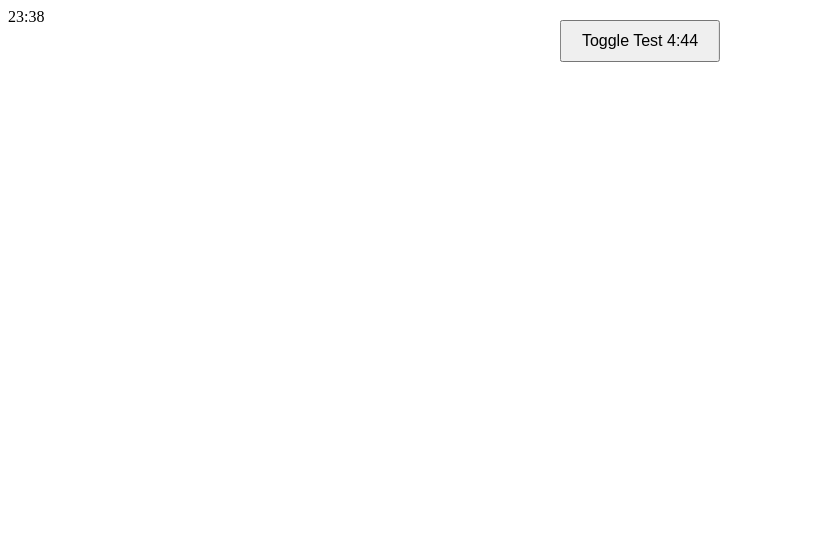
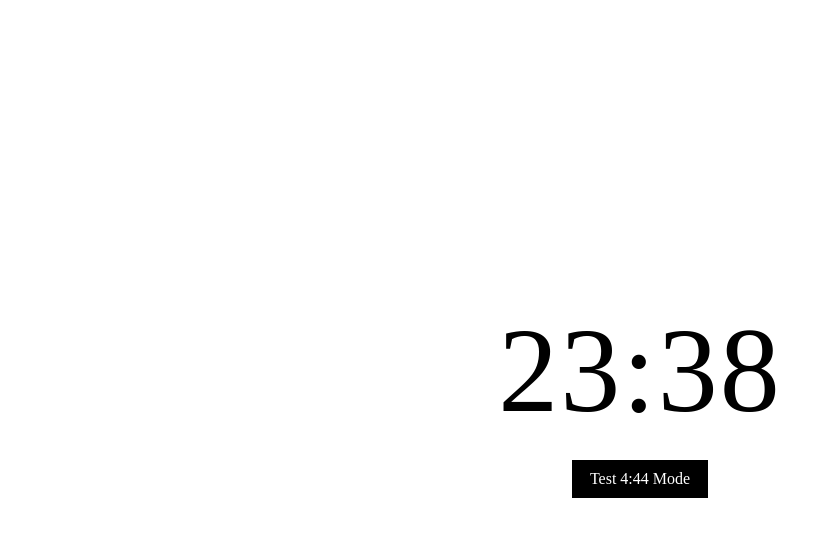
Before and after one commit to vzuccs16-dotcom/Idk, a plain HTML site: page index.html in a window 1280 px wide. Shown: the whole page, without its empty margins (0-831 px from the left). Drawn offline with Linux system fonts and the light colour scheme; a web font is replaced by a local one.

Commit message:
Update index.html

```diff
--- a/index.html
+++ b/index.html
@@ -3,85 +3,92 @@
 <head>
 <meta charset="UTF-8">
 <meta name="viewport" content="width=device-width, initial-scale=1.0">
-<title>4:44 Clock</title>
-<style>
+<title>Clock</title>
+
+<!-- Larish Neue -->
 <link href="https://fonts.cdnfonts.com/css/larish-neue" rel="stylesheet">
 
-
+<style>
   body {
     margin: 0;
-        height: 100vh;
     display: flex;
     justify-content: center;
     align-items: center;
-        font-family: 'Larish Neue', sans-serif;
-        font-size: 5rem;
-        transition: background-color 2s;
-        background-color: #ffffff;
+    height: 100vh;
+    background: #ffffff;
+    font-family: 'Larish Neue', serif;
+    flex-direction: column;
+    transition: background 1.2s ease;
   }
-
   #clock {
-        z-index: 1;
+    font-size: 120px;
+    letter-spacing: 2px;
   }
-
-    #testButton {
-        position: absolute;
-        top: 20px;
-        left: 50%;
-        transform: translateX(-50%);
-        padding: 10px 20px;
-        font-size: 1rem;
+  button {
+    margin-top: 20px;
+    padding: 10px 18px;
+    border: none;
+    background: black;
+    color: white;
     cursor: pointer;
+    font-family: inherit;
+    font-size: 16px;
   }
 </style>
 </head>
 <body>
 
-<div id="clock">00:00</div>
-<button id="testButton">Toggle Test 4:44</button>
-<audio id="audio" src="444.mp3"></audio>
+<div id="clock">--:--</div>
+<button id="testBtn">Test 4:44 Mode</button>
+
+<!-- Your audio file -->
+<audio id="chime" src="444.mp3" preload="auto"></audio>
 
 <script>
-const clock = document.getElementById('clock');
-const audio = document.getElementById('audio');
-const testButton = document.getElementById('testButton');
-
   let testMode = false;
+  let hasPlayedThisMinute = false;
 
   function updateClock() {
     const now = new Date();
     let hours = now.getHours();
     let minutes = now.getMinutes();
 
-    // Pad single digits
-    hours = hours.toString().padStart(2, '0');
-    minutes = minutes.toString().padStart(2, '0');
+    const formatted =
+      String(hours).padStart(2, '0') + ":" +
+      String(minutes).padStart(2, '0');
 
-    clock.textContent = `${hours}:${minutes}`;
+    document.getElementById("clock").textContent = formatted;
 
-    const is444 = (hours === '04' && minutes === '44') || (hours === '16' && minutes === '44') || testMode;
+    const is444 = (formatted === "04:44" || formatted === "16:44");
 
+    if (!testMode) {
       if (is444) {
-        document.body.style.backgroundColor = '#ecc09b';
-        if (audio.paused) audio.play();
+        document.body.style.background = "#ecc09b";
+
+        // Play audio exactly once
+        if (!hasPlayedThisMinute) {
+          document.getElementById("chime").play().catch(()=>{});
+          hasPlayedThisMinute = true;
+        }
       } else {
-        document.body.style.backgroundColor = '#ffffff';
-        if (!audio.paused) audio.pause();
-        audio.currentTime = 0;
+        document.body.style.background = "#ffffff";
+        hasPlayedThisMinute = false;
+      }
     }
   }
 
-// Test button toggles test mode
-testButton.addEventListener('click', () => {
+  document.getElementById("testBtn").addEventListener("click", () => {
     testMode = !testMode;
+    if (testMode) {
+      document.body.style.background = "#ecc09b";
+      document.getElementById("chime").play().catch(()=>{});
+    } else {
       updateClock();
+    }
   });
 
-// Update every second
+  updateClock();
   setInterval(updateClock, 1000);
-
-// Initialize clock immediately
-updateClock();
 </script>
 
 </body>
```
Lines whose indentation alone changed are shown as unchanged.
